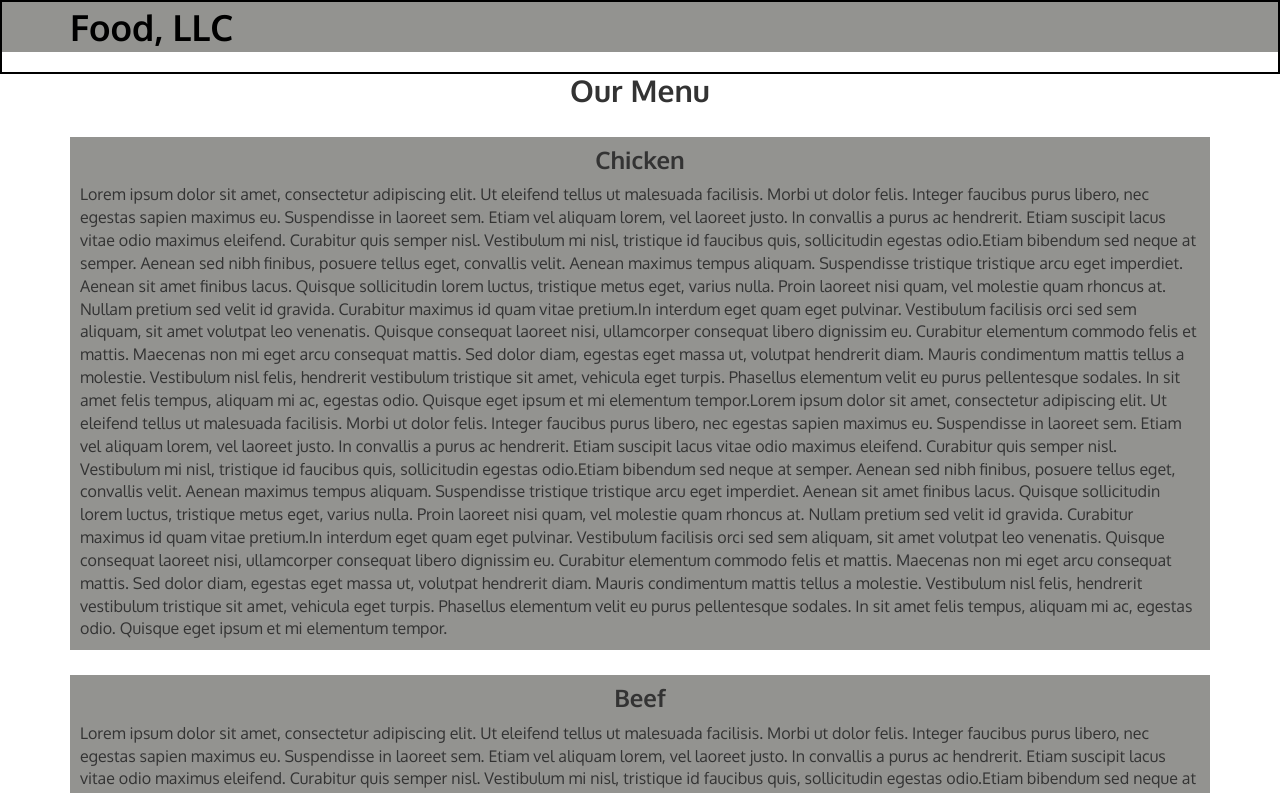
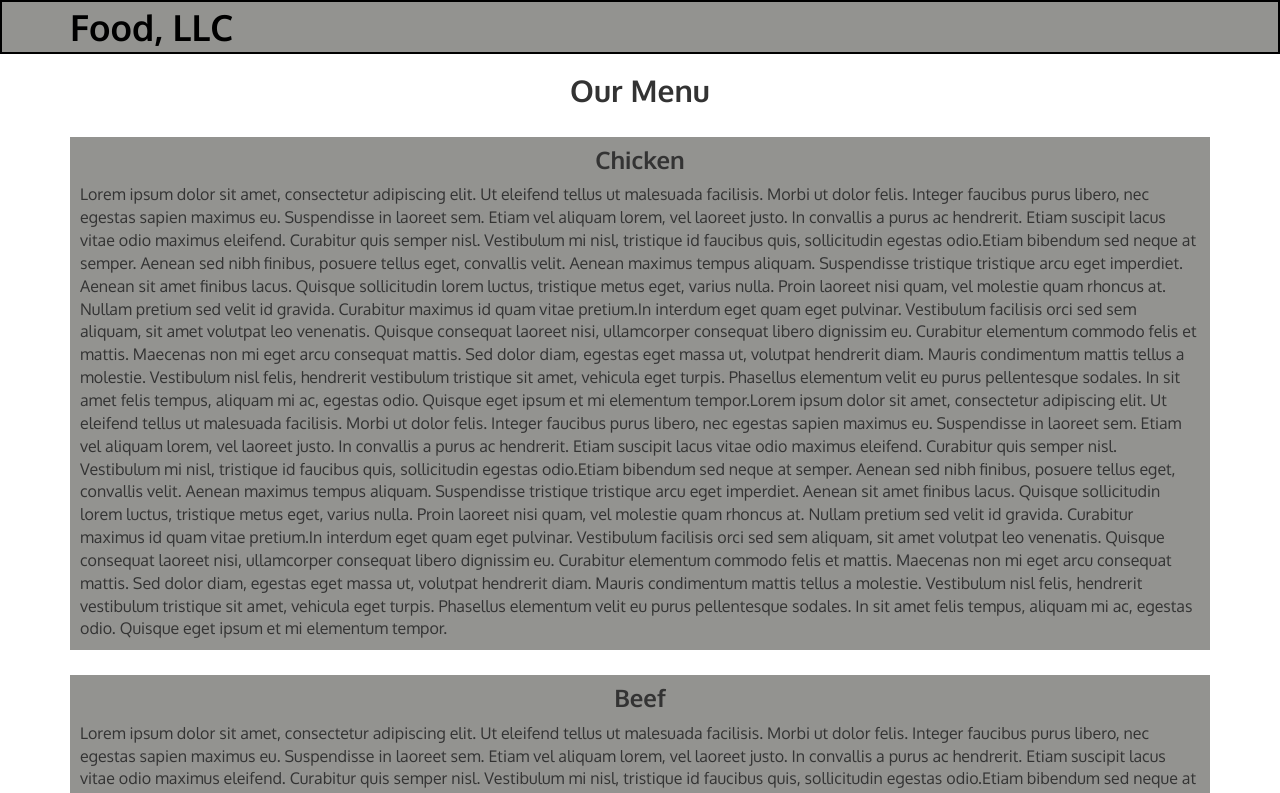
Before and after one commit to cportillou/module3-solution, a plain HTML site: page index.html in a window 1280 px wide. Shown: the top 793 px of the page. Drawn offline with Linux system fonts and the light colour scheme.

Commit message:
Update styles.css

```diff
--- a/css/styles.css
+++ b/css/styles.css
@@ -3,14 +3,12 @@ body {
   font-family: 'Oxygen', sans-serif;
 }
 
-header{
-  border:2px solid black;
-}
+
 /** HEADER **/
 #header-nav {
   background-color: #939390;
   border-radius: 0;
-  border: 0;
+  border: 2px solid black;
 }
 
 
```
